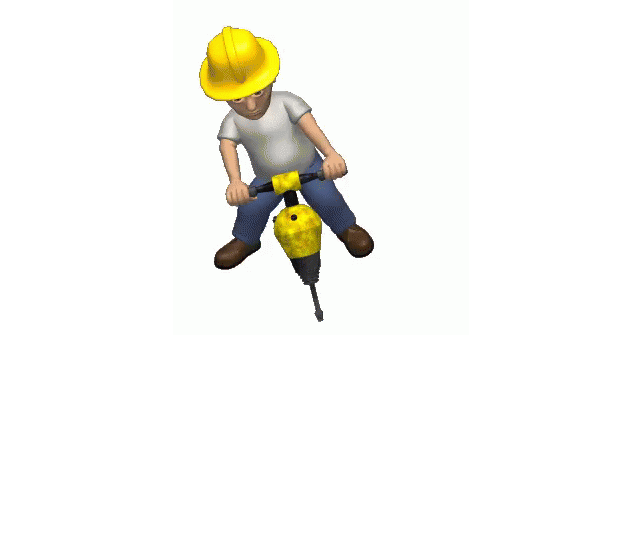
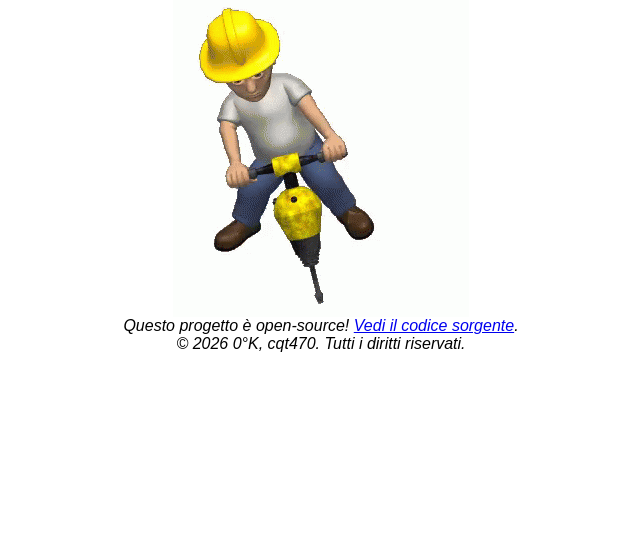
Before and after one commit to cqt470/pong, a plain HTML site: page sito/index.html in a window 1280 px wide. Shown: the part 259-800 px from the top of the page, without its empty margins (319-959 px from the left). Drawn offline with Linux system fonts and the light colour scheme.

Commit message:
Aggiunte robe al sito lowk

```diff
--- a/sito/index.html
+++ b/sito/index.html
@@ -7,7 +7,11 @@
     <link rel="stylesheet" href="style.css.notype.cpp.sixseven.css">
 </head>
 <body>
-    <h1>Sito in costruzione!</h1>
-    <img src="imgs/sixseven.gif" alt="idk qualcosa" draggable="false">
+    <main>
+        <h1>Sito in costruzione!</h1>
+        <img src="imgs/sixseven.gif" alt="idk qualcosa" draggable="false">
+        <i>Questo progetto è open-source! <a href="https://github.com/cqt470/pong" target="_blank">Vedi il codice sorgente</a>.</i>
+        <i>&copy; 2026 0°K, cqt470. Tutti i diritti riservati.</i>
+    </main>
 </body>
 </html>
--- a/sito/style.css.notype.cpp.sixseven.css
+++ b/sito/style.css.notype.cpp.sixseven.css
@@ -6,10 +6,16 @@
 }
 
 body{
+    width: 100vw;
+    height: 100vh;
+}
+
+main{
     display: flex;
     align-items: center;
     justify-content: center;
     flex-direction: column;
     width: 100vw;
     height: 100vh;
+    text-align: center;
 }
```
